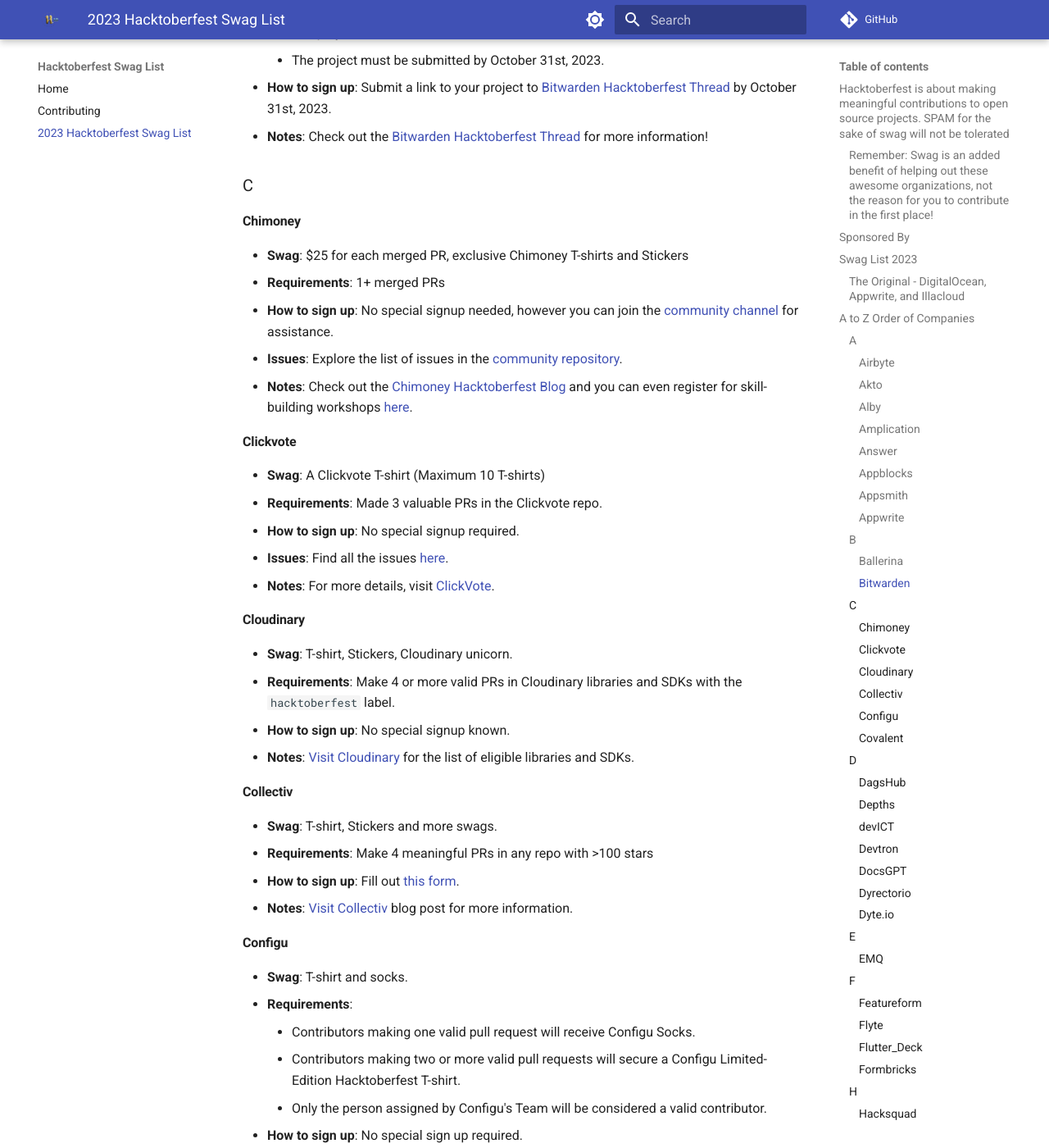
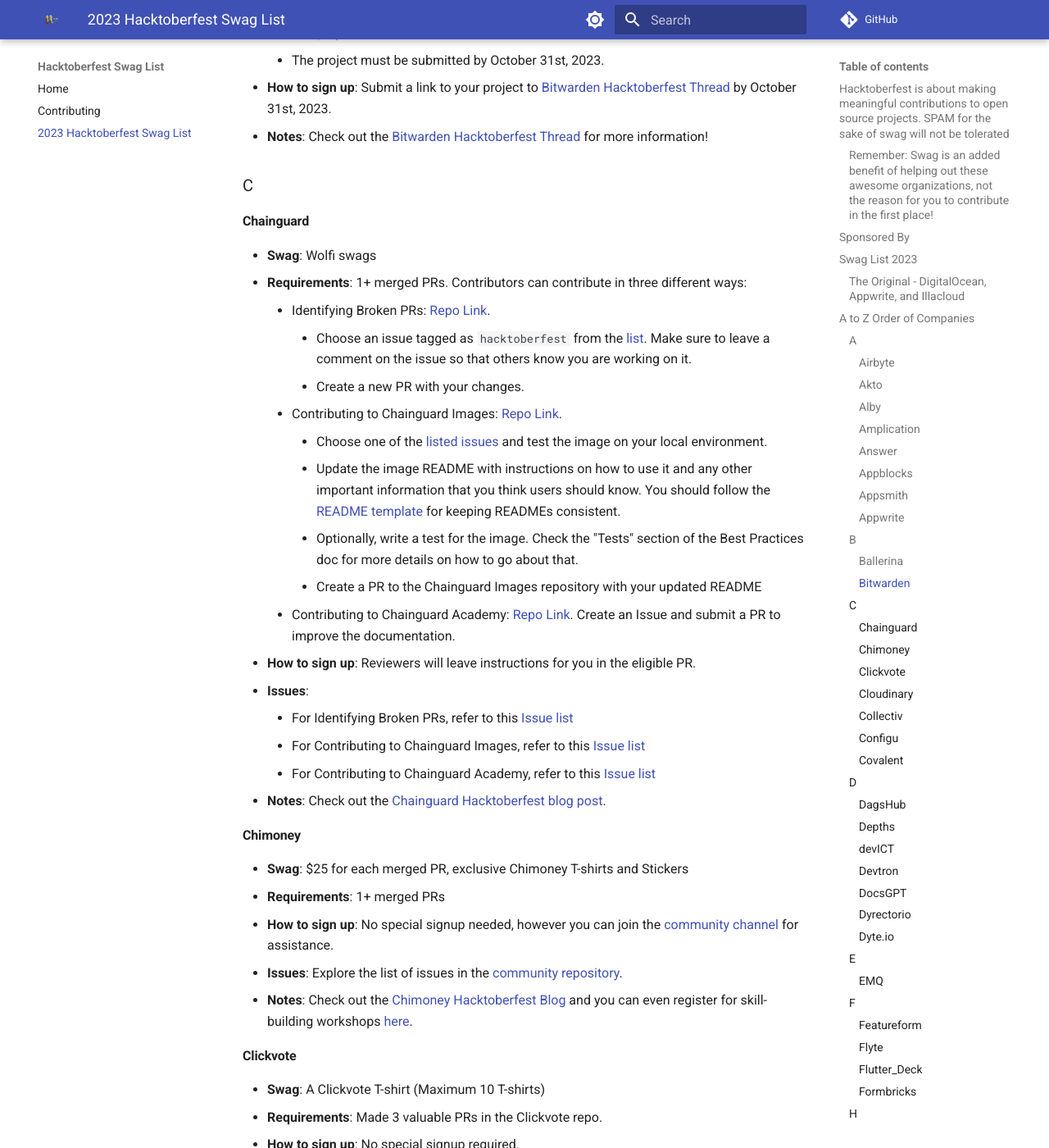
Before and after one commit to crweiner/hacktoberfest-swag-list, an MkDocs documentation site: the page built from docs/list.md, in a window 1280 px wide and 1400 px high, scrolled down 4419 px. Shown: the whole window at 82% size. Built offline with MkDocs 1.6.1 and Material for MkDocs 9.7.7, drawn with Linux system fonts in a browser that asks for light colours; plug-ins that fetch from the network failed and are left out; comment, search, counter and statistics services are not loaded.

Commit message:
Add Chainguard to Hacktoberfest Swag List (#853)
* Add Chainguard to Hacktoberfest Swag List

* Fixes #846

* Update Chainguard

---------

Co-authored-by: Chandler Weiner <23106097+crweiner@users.noreply.github.com>

````diff
--- a/docs/list.md
+++ b/docs/list.md
@@ -143,6 +143,26 @@
 - **Notes**: Check out the [Bitwarden Hacktoberfest Thread](https://community.bitwarden.com/t/hacktoberfest-is-open-submit-a-project-for-passwordless-dev-for-a-chance-to-win/58642/1) for more information!
 
 ### C
+
+#### **Chainguard**
+
+- **Swag**: Wolfi swags
+- **Requirements**: 1+ merged PRs. Contributors can contribute in three different ways:
+    - Identifying Broken PRs: [Repo Link](https://github.com/wolfi-dev/os).
+        - Choose an issue tagged as ```hacktoberfest``` from the [list](https://github.com/wolfi-dev/os/issues/7017). Make sure to leave a comment on the issue so that others know you are working on it.
+        - Create a new PR with your changes.
+    - Contributing to Chainguard Images: [Repo Link](https://dev.tochainguard-images/images).
+        - Choose one of the [listed issues](https://github.com/chainguard-images/images/issues/1539) and test the image on your local environment.
+        - Update the image README with instructions on how to use it and any other important information that you think users should know. You should follow the [README template](https://github.com/chainguard-images/images/blob/main/.github/readme-template.md) for keeping READMEs consistent.
+        - Optionally, write a test for the image. Check the "Tests" section of the Best Practices doc for more details on how to go about that.
+        - Create a PR to the Chainguard Images repository with your updated README
+    - Contributing to Chainguard Academy: [Repo Link](https://github.com/chainguard-dev/edu). Create an Issue and submit a PR to improve the documentation.
+- **How to sign up**: Reviewers will leave instructions for you in the eligible PR.
+- **Issues**:
+    - For Identifying Broken PRs, refer to this [Issue list](https://github.com/wolfi-dev/os/issues/7017)
+    - For Contributing to Chainguard Images, refer to this [Issue list](https://github.com/chainguard-images/images/issues/1539)
+    - For Contributing to Chainguard Academy, refer to this [Issue list](https://github.com/chainguard-dev/edu/issues)
+- **Notes**: Check out the [Chainguard Hacktoberfest blog post](https://dev.to/chainguard/get-involved-with-chainguard-projects-for-hacktoberfest-2023-4h7b).
 
 #### **Chimoney**
 
````
